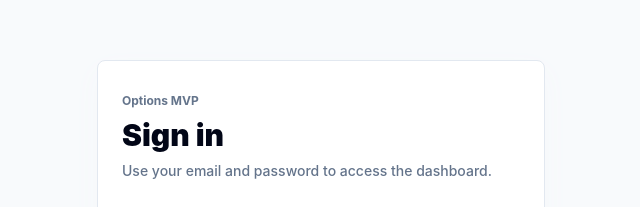
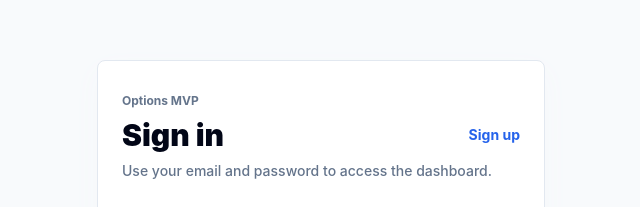
Before and after one commit to umadvisory/options-signal-app, a Next.js app in the folder frontend/: page /login in a window 1280 px wide. Shown: the part 137-344 px from the top of the page, without its empty margins (319-959 px from the left). Built offline with nearby package versions, Linux system fonts and the light colour scheme; no server answers.

Commit message:
Add public signup flow to auth page

```diff
--- a/frontend/src/app/login/page.tsx
+++ b/frontend/src/app/login/page.tsx
@@ -9,8 +9,10 @@ export default function LoginPage() {
   const [email, setEmail] = useState("");
   const [password, setPassword] = useState("");
   const [error, setError] = useState<string | null>(null);
+  const [success, setSuccess] = useState<string | null>(null);
   const [submitting, setSubmitting] = useState(false);
   const [checkingSession, setCheckingSession] = useState(true);
+  const [mode, setMode] = useState<"login" | "signup">("login");
 
   useEffect(() => {
     let mounted = true;
@@ -39,6 +41,25 @@ export default function LoginPage() {
     event.preventDefault();
     setSubmitting(true);
     setError(null);
+    setSuccess(null);
+
+    if (mode === "signup") {
+      const { error: signUpError } = await supabase.auth.signUp({
+        email,
+        password
+      });
+
+      if (signUpError) {
+        setError(signUpError.message);
+        setSubmitting(false);
+        return;
+      }
+
+      setSuccess("Account created. You can now log in.");
+      setMode("login");
+      setSubmitting(false);
+      return;
+    }
 
     const { error: signInError, data } = await supabase.auth.signInWithPassword({
       email,
@@ -69,8 +90,25 @@ export default function LoginPage() {
     <main className="flex min-h-screen items-center justify-center bg-slate-50 px-4">
       <form onSubmit={handleSubmit} className="w-full max-w-md rounded-lg border border-slate-200 bg-white px-6 py-8 shadow-soft">
         <p className="text-xs font-bold text-slate-500">Options MVP</p>
-        <h1 className="mt-2 text-3xl font-black text-slate-950">Sign in</h1>
-        <p className="mt-2 text-sm font-medium text-slate-500">Use your email and password to access the dashboard.</p>
+        <div className="mt-2 flex items-center justify-between gap-4">
+          <h1 className="text-3xl font-black text-slate-950">{mode === "login" ? "Sign in" : "Sign up"}</h1>
+          <button
+            type="button"
+            onClick={() => {
+              setMode((current) => (current === "login" ? "signup" : "login"));
+              setError(null);
+              setSuccess(null);
+            }}
+            className="text-sm font-bold text-blue-600 transition hover:text-blue-700"
+          >
+            {mode === "login" ? "Sign up" : "Back to login"}
+          </button>
+        </div>
+        <p className="mt-2 text-sm font-medium text-slate-500">
+          {mode === "login"
+            ? "Use your email and password to access the dashboard."
+            : "Create an account with your email and password."}
+        </p>
 
         <div className="mt-6 space-y-4">
           <label className="block">
@@ -92,20 +130,21 @@ export default function LoginPage() {
               value={password}
               onChange={(event) => setPassword(event.target.value)}
               className="h-11 w-full rounded-md border border-slate-200 px-3 text-sm font-medium text-slate-900 outline-none transition focus:border-blue-400"
-              autoComplete="current-password"
+              autoComplete={mode === "login" ? "current-password" : "new-password"}
               required
             />
           </label>
         </div>
 
         {error ? <p className="mt-4 text-sm font-semibold text-red-600">{error}</p> : null}
+        {success ? <p className="mt-4 text-sm font-semibold text-emerald-600">{success}</p> : null}
 
         <button
           type="submit"
           disabled={submitting}
           className="mt-6 inline-flex h-11 w-full items-center justify-center rounded-md bg-slate-950 px-4 text-sm font-black text-white transition hover:bg-slate-800 disabled:cursor-not-allowed disabled:bg-slate-400"
         >
-          {submitting ? "Signing in..." : "Login"}
+          {submitting ? (mode === "login" ? "Signing in..." : "Creating account...") : mode === "login" ? "Login" : "Create account"}
         </button>
       </form>
     </main>
```
